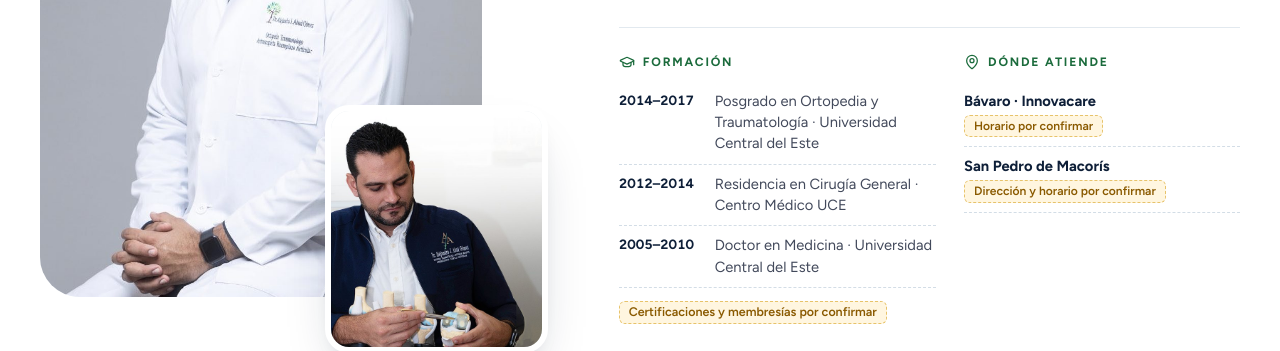
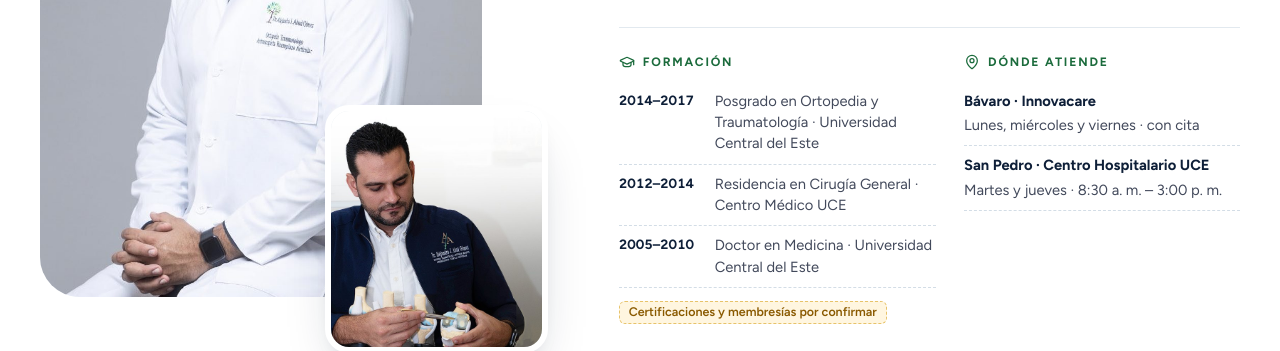
Before and after one commit to Nicolas0267373836/javier-y-libby, a plain HTML site: page index.html in a window 1280 px wide. Shown: the part 2938-3289 px from the top of the page. Drawn offline with nearby package versions, Linux system fonts and the light colour scheme.

Commit message:
feat: actualizar horarios e imagen de nosotros

```diff
--- a/index.html
+++ b/index.html
@@ -278,7 +278,7 @@
 
       <div class="about__grid">
         <figure class="about__photo reveal reveal--scale" data-annot="photo-hover">
-          <div class="media media--hover"><img src="images/abud-martinez-innovacare.jpg" alt="La Dra. Libby Martínez y el Dr. Alejandro Abud sonríen juntos en Innovacare Internacional Center" width="776" height="494" loading="lazy" decoding="async"></div>
+          <div class="media media--hover"><img src="images/abud-martinez-nosotros.png" alt="La Dra. Libby Martínez y el Dr. Alejandro Abud juntos con sus batas médicas" width="1024" height="683" loading="lazy" decoding="async"></div>
           <figcaption><svg class="ico" aria-hidden="true"><use href="#map-pin"/></svg>Innovacare Internacional Center, Bávaro</figcaption>
         </figure>
 
@@ -353,8 +353,8 @@
               <div>
                 <h4 class="doctor__h"><svg class="ico" aria-hidden="true"><use href="#map-pin"/></svg>Dónde atiende</h4>
                 <ul class="doctor__places">
-                  <li><strong>Bávaro · Innovacare</strong><span class="tbc">Horario por confirmar</span></li>
-                  <li><strong>San Pedro de Macorís</strong><span class="tbc">Dirección y horario por confirmar</span></li>
+                  <li><strong>Bávaro · Innovacare</strong><span>Lunes, miércoles y viernes · con cita</span></li>
+                  <li><strong>San Pedro · Centro Hospitalario UCE</strong><span>Martes y jueves · 8:30 a. m. – 3:00 p. m.</span></li>
                 </ul>
               </div>
             </div>
@@ -699,12 +699,12 @@
               <tbody>
                 <tr><th scope="row">Dra. Libby <small>Bávaro</small></th><td><i class="dot-on" title="Consulta"></i><span class="sr-only">Sí</span></td><td><i class="dot-off"></i><span class="sr-only">No</span></td><td><i class="dot-on" title="Consulta"></i><span class="sr-only">Sí</span></td><td><i class="dot-off"></i><span class="sr-only">No</span></td><td><i class="dot-on" title="Consulta"></i><span class="sr-only">Sí</span></td></tr>
                 <tr><th scope="row">Dra. Libby <small>San Pedro</small></th><td><i class="dot-off"></i><span class="sr-only">No</span></td><td><i class="dot-on" title="8:30 a. m. – 3:00 p. m."></i><span class="sr-only">Sí, 8:30 a. m. a 3:00 p. m.</span></td><td><i class="dot-off"></i><span class="sr-only">No</span></td><td><i class="dot-on" title="8:30 a. m. – 3:00 p. m."></i><span class="sr-only">Sí, 8:30 a. m. a 3:00 p. m.</span></td><td><i class="dot-off"></i><span class="sr-only">No</span></td></tr>
-                <tr class="is-tbc"><th scope="row">Dr. Abud <small>Bávaro</small></th><td><i class="dot-q"></i><span class="sr-only">Por confirmar</span></td><td><i class="dot-q"></i><span class="sr-only">Por confirmar</span></td><td><i class="dot-q"></i><span class="sr-only">Por confirmar</span></td><td><i class="dot-q"></i><span class="sr-only">Por confirmar</span></td><td><i class="dot-q"></i><span class="sr-only">Por confirmar</span></td></tr>
-                <tr class="is-tbc"><th scope="row">Dr. Abud <small>San Pedro</small></th><td><i class="dot-q"></i><span class="sr-only">Por confirmar</span></td><td><i class="dot-q"></i><span class="sr-only">Por confirmar</span></td><td><i class="dot-q"></i><span class="sr-only">Por confirmar</span></td><td><i class="dot-q"></i><span class="sr-only">Por confirmar</span></td><td><i class="dot-q"></i><span class="sr-only">Por confirmar</span></td></tr>
+                <tr><th scope="row">Dr. Abud <small>Bávaro</small></th><td><i class="dot-on" title="Consulta"></i><span class="sr-only">Sí</span></td><td><i class="dot-off"></i><span class="sr-only">No</span></td><td><i class="dot-on" title="Consulta"></i><span class="sr-only">Sí</span></td><td><i class="dot-off"></i><span class="sr-only">No</span></td><td><i class="dot-on" title="Consulta"></i><span class="sr-only">Sí</span></td></tr>
+                <tr><th scope="row">Dr. Abud <small>San Pedro</small></th><td><i class="dot-off"></i><span class="sr-only">No</span></td><td><i class="dot-on" title="8:30 a. m. – 3:00 p. m."></i><span class="sr-only">Sí, 8:30 a. m. a 3:00 p. m.</span></td><td><i class="dot-off"></i><span class="sr-only">No</span></td><td><i class="dot-on" title="8:30 a. m. – 3:00 p. m."></i><span class="sr-only">Sí, 8:30 a. m. a 3:00 p. m.</span></td><td><i class="dot-off"></i><span class="sr-only">No</span></td></tr>
               </tbody>
             </table>
           </div>
-          <p class="schedule__note" data-tbc="Horarios de la Dra. Libby publicados en Instagram en octubre de 2025; los del Dr. Abud no están publicados.">Horarios publicados en Instagram (oct. 2025). Se confirman al agendar.</p>
+          <p class="schedule__note">Horarios de consulta. Se confirman al agendar.</p>
         </div>
 
         <div class="booking__call reveal" style="--i:4">
@@ -877,7 +877,7 @@
             </div>
             <ul class="loc__hours">
               <li><span class="loc__who"><img src="images/dra-libby-martinez.jpg" alt="" width="864" height="1080" loading="lazy">Dra. Libby Martínez</span><span>Lu, Mi y Vi · con cita</span></li>
-              <li><span class="loc__who"><img src="images/dr-alejandro-abud.jpg" alt="" width="864" height="1080" loading="lazy">Dr. Alejandro Abud</span><span class="tbc">Horario por confirmar</span></li>
+              <li><span class="loc__who"><img src="images/dr-alejandro-abud.jpg" alt="" width="864" height="1080" loading="lazy">Dr. Alejandro Abud</span><span>Lu, Mi y Vi · con cita</span></li>
             </ul>
             <div class="loc__embed" data-embed="https://www.google.com/maps?q=Innovacare%20Internacional%20Center%20Plaza%20Terranova%20B%C3%A1varo&amp;output=embed"></div>
           </div>
@@ -898,7 +898,7 @@
             </div>
             <ul class="loc__hours">
               <li><span class="loc__who"><img src="images/dra-libby-martinez.jpg" alt="" width="864" height="1080" loading="lazy">Dra. Libby Martínez</span><span>Ma y Ju · 8:30 a. m. – 3:00 p. m.</span></li>
-              <li><span class="loc__who"><img src="images/dr-alejandro-abud.jpg" alt="" width="864" height="1080" loading="lazy">Dr. Alejandro Abud</span><span class="tbc">Dirección y horario por confirmar</span></li>
+              <li><span class="loc__who"><img src="images/dr-alejandro-abud.jpg" alt="" width="864" height="1080" loading="lazy">Dr. Alejandro Abud</span><span>Ma y Ju · 8:30 a. m. – 3:00 p. m.</span></li>
             </ul>
             <div class="loc__embed" data-embed="https://www.google.com/maps?q=Centro%20Hospitalario%20UCE%20San%20Pedro%20de%20Macor%C3%ADs&amp;output=embed"></div>
           </div>
--- a/script.js
+++ b/script.js
@@ -30,8 +30,8 @@
       nombre: 'Dr. Alejandro Abud', completo: 'Dr. Alejandro J. Abud Gómez', rol: 'Cirujano ortopeda',
       foto: 'images/dr-alejandro-abud.jpg', articulo: 'el',
       sedes: [
-        { lugar: 'Bávaro · Innovacare', detalle: 'Horario por confirmar', tbc: true },
-        { lugar: 'San Pedro de Macorís', detalle: 'Dirección y horario por confirmar', tbc: true }
+        { lugar: 'Bávaro · Innovacare', detalle: 'Lunes, miércoles y viernes · con cita' },
+        { lugar: 'San Pedro · Centro Hospitalario UCE', detalle: 'Martes y jueves · 8:30 a. m. – 3:00 p. m.' }
       ]
     },
     libby: {
@@ -52,7 +52,7 @@
   /* Días de consulta (1 = lunes … 5 = viernes). null = por confirmar: se permiten días laborables. */
   const HORARIOS = {
     libby: { bavaro: [1, 3, 5], spm: [2, 4] },
-    abud: { bavaro: null, spm: null }
+    abud: { bavaro: [1, 3, 5], spm: [2, 4] }
   };
 
   /* Proceso publicado en doctorabud.com (preparación, diagnóstico, consulta). */
```
Also changed, not shown: images/abud-martinez-nosotros.png (added).
